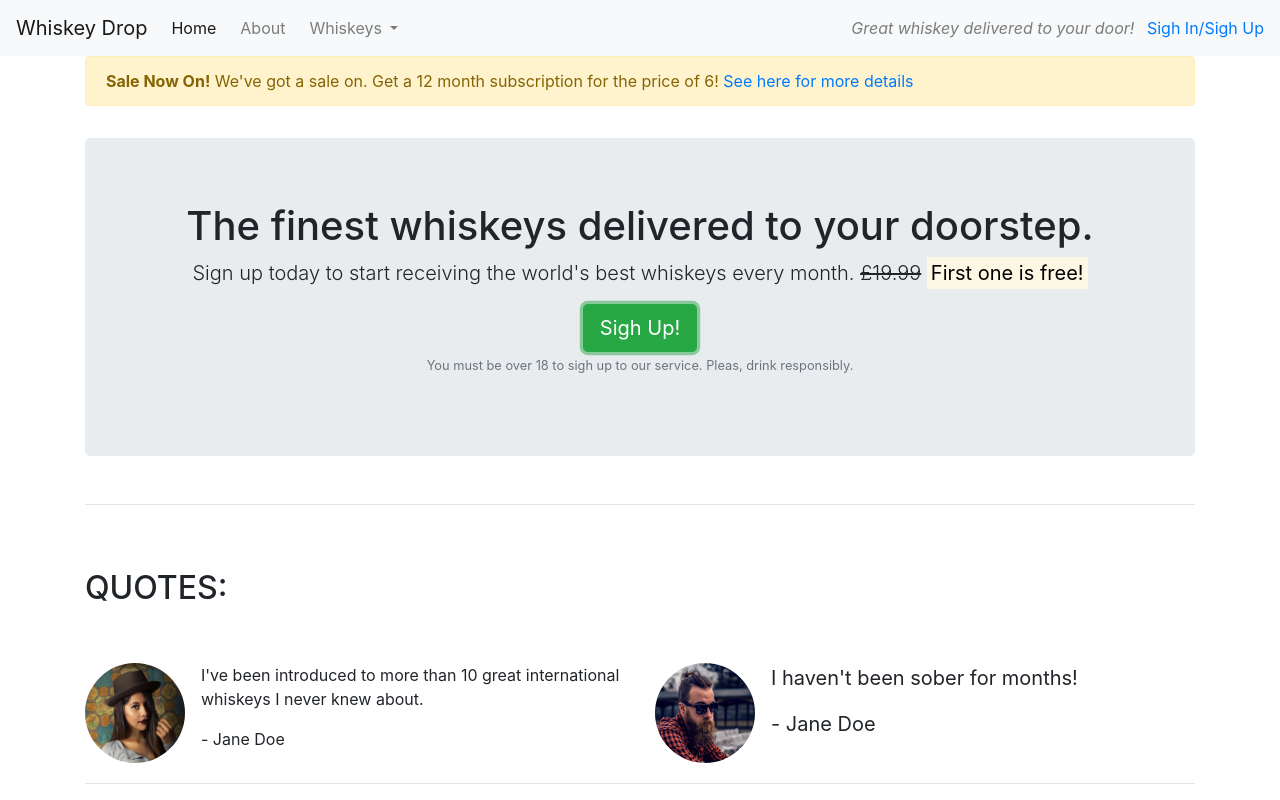
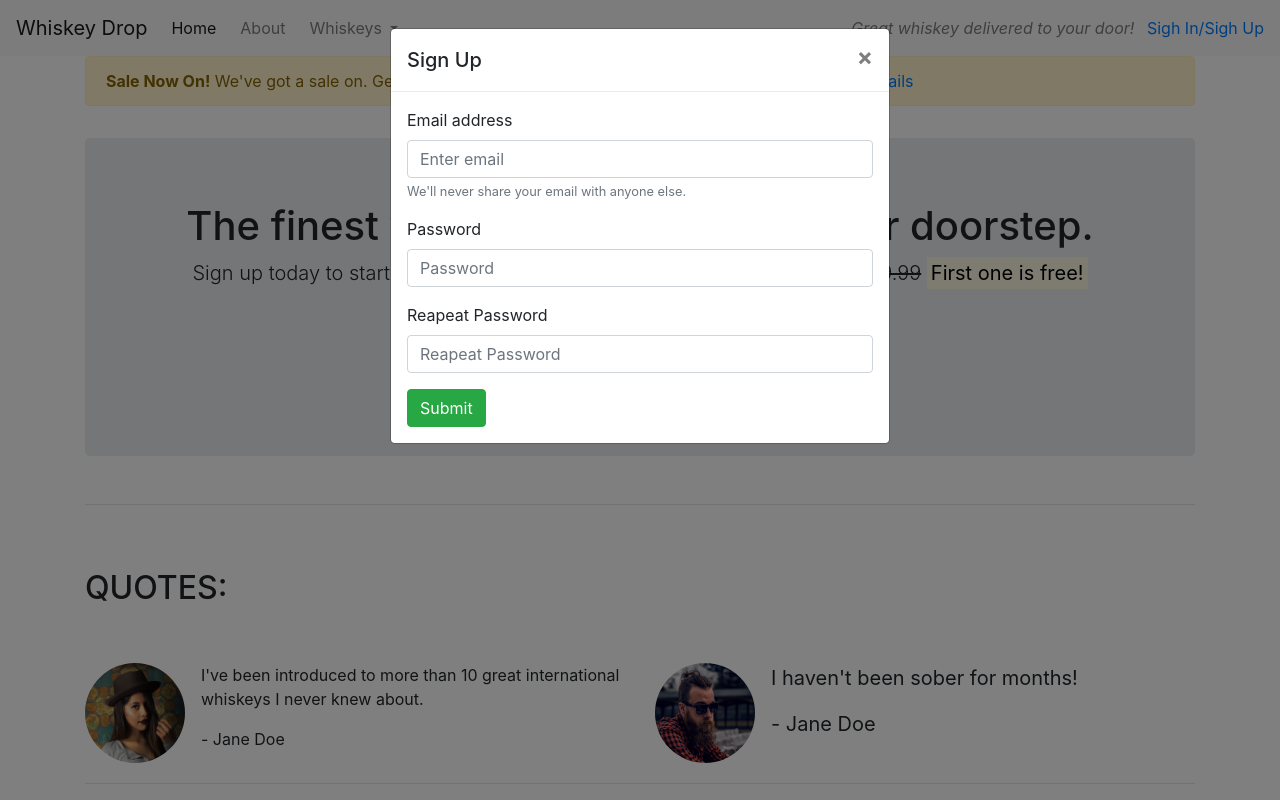
Before and after one commit to Zylo-Ds/bootstrap-practice, a plain HTML site: page index.html in a window 1280 px wide. Both pictures are taken after a click on the button "Sigh Up!". Shown: the top 800 px of the page. Drawn offline with nearby package versions, Linux system fonts and the light colour scheme.

Commit message:
created a modal form for sighn up

```diff
--- a/index.html
+++ b/index.html
@@ -61,7 +61,8 @@
                         <s class="d-none d-sm-inline">£19.99</s>
                         <span class="d-inline d-sm-none"><br></span>
                         <strong><mark>First one is free!</mark></strong></p>
-                    <button class="btn btn-success btn-lg">Sigh Up!</button>
+                    <button class="btn btn-success btn-lg" data-toggle="modal" data-target="#signUpModal">Sigh
+                        Up!</button>
                     <p class="text-muted"><small>You must be over 18 to sigh up to our service. Pleas, drink
                             responsibly.</small></p>
                 </section>
@@ -192,6 +193,41 @@
             </table>
         </div>
     </section>
+    <div class="modal" tabindex="-1" role="dialog" id="signUpModal">
+        <div class="modal-dialog" role="document">
+            <div class="modal-content">
+                <div class="modal-header">
+                    <h5 class="modal-title">Sign Up</h5>
+                    <button type="button" class="close" data-dismiss="modal" aria-label="Close">
+                        <span aria-hidden="true">&times;</span>
+                    </button>
+                </div>
+                <div class="modal-body">
+                    <form>
+                        <div class="form-group">
+                            <label for="exampleInputEmail1">Email address</label>
+                            <input type="email" class="form-control" id="exampleInputEmail1"
+                                aria-describedby="emailHelp" placeholder="Enter email">
+                            <small id="emailHelp" class="form-text text-muted">We'll never share your email with anyone
+                                else.</small>
+                        </div>
+                        <div class="form-group">
+                            <label for="password">Password</label>
+                            <input type="password" class="form-control" id="password" placeholder="Password">
+                        </div>
+                        <div class="form-group">
+                            <label for="reapeatPassword">Reapeat Password</label>
+                            <input type="password" class="form-control" id="reapeatPassword"
+                                placeholder="Reapeat Password">
+                        </div>
+                        <button type="submit" class="btn btn-success">Submit</button>
+                    </form>
+                </div>
+            </div>
+        </div>
+    </div>
+
+
     <script src="https://code.jquery.com/jquery-3.3.1.slim.min.js"
         integrity="sha384-q8i/X+965DzO0rT7abK41JStQIAqVgRVzpbzo5smXKp4YfRvH+8abtTE1Pi6jizo" crossorigin="anonymous">
     </script>
```
